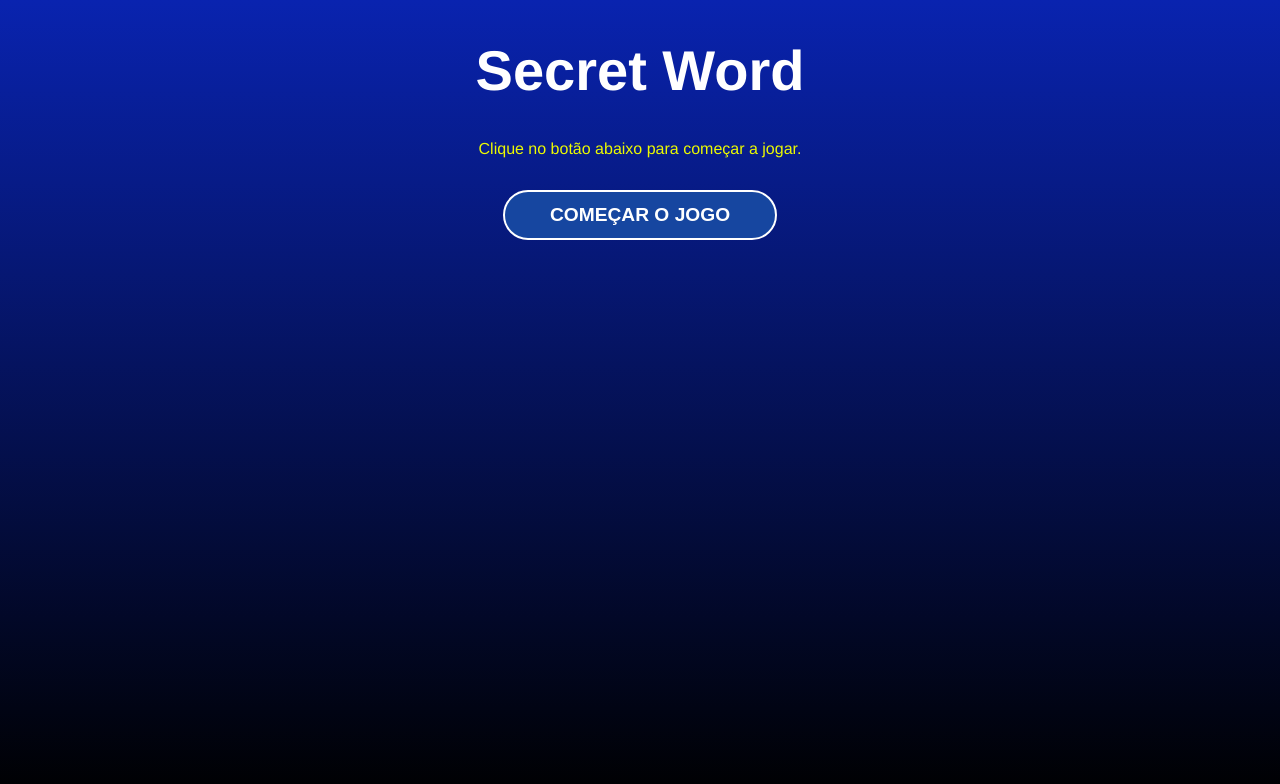
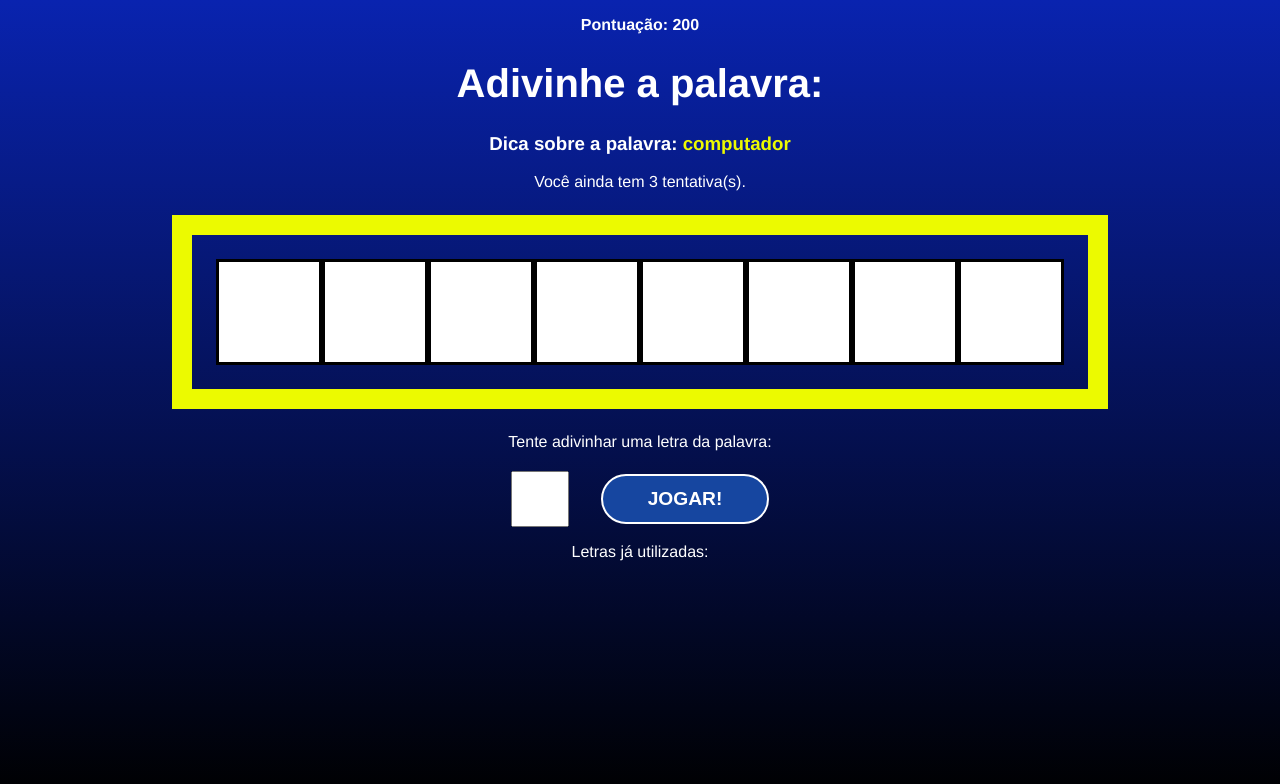
Before and after one commit to lussolli/secret-word, a React (Vite) app: page / in a window 1280 px wide. Shown: the top 784 px of the page. Built offline with nearby package versions, Linux system fonts and the light colour scheme.

Commit message:
Condição de vitória.

```diff
--- a/src/App.jsx
+++ b/src/App.jsx
@@ -33,7 +33,7 @@
   const [guesses, setGuesses] = useState(guessesQty);
   const [score, setScore] = useState(0);
 
-  const pickWordAndCategory = () => {
+  const pickWordAndCategory = useCallback(() => {
     const categories = Object.keys(words);
     const category =
       categories[Math.floor(Math.random() * Object.keys(categories).length)];
@@ -42,9 +42,11 @@
       words[category][Math.floor(Math.random() * words[category].length)];
 
     return { word, category };
-  };
+  }, [words]);
 
-  const startGame = () => {
+  const startGame = useCallback(() => {
+    clearLetterStates();
+
     const { word, category } = pickWordAndCategory();
 
     let wordLetters = word.split("");
@@ -55,7 +57,7 @@
     setLetters(wordLetters);
 
     setGameStage(stages[1].name);
-  };
+  }, [pickWordAndCategory]);
 
   const verifyLetter = (letter) => {
     const normalizedLetter = letter.toLowerCase();
@@ -93,6 +95,15 @@
     }
   }, [guesses]);
 
+  useEffect(() => {
+    const uniqueLetters = [...new Set(letters)];
+
+    if (guessedLetters.length === uniqueLetters.length) {
+      setScore((actualScore) => (actualScore += 100));
+      startGame();
+    }
+  }, [guessedLetters, letters, startGame]);
+
   const retry = () => {
     setScore(0);
     setGuesses(guessesQty);
```
